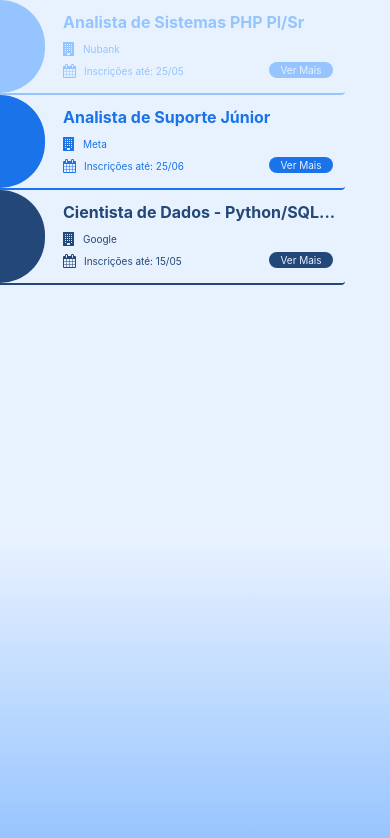
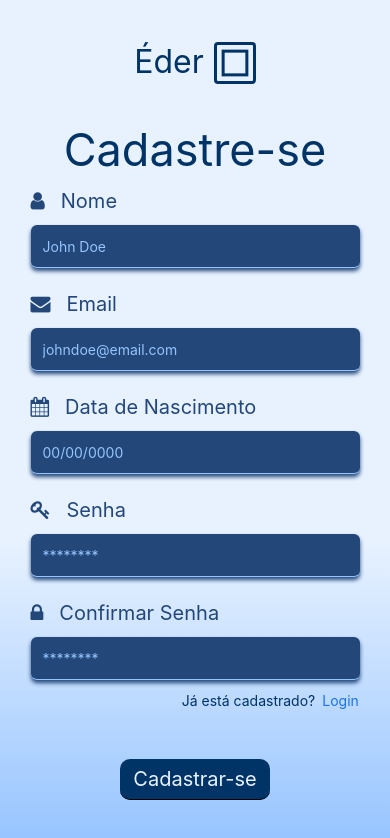
Before and after one commit to patrickfc17/Eder, a React Native app: screen / in a window 390 px wide. Shown: the top 838 px of the page. Built offline with nearby package versions, Linux system fonts and the light colour scheme.

Commit message:
:lipstick: Atualizei o botão

```diff
--- a/App.js
+++ b/App.js
@@ -18,7 +18,7 @@ export default function App() {
         colors={[lighter, lighter, light]}
         locations={[locations.start, locations.middle, locations.end]}
         style={styles.container}>
-        <Home />
+        <CadastreSePage />
       </LinearGradient>
     </View>
   )
--- a/components/BotaoCadastrar.jsx
+++ b/components/BotaoAzul.jsx
@@ -3,11 +3,11 @@ import defaults from '../styles.config'
 
 const { lighter, dark, darker } = defaults.colors
 
-export const BotaoCadastrar = () => {
+export const BotaoCadastrar = ({ texto }) => {
   return (
     <View style={styles.label}>
       <View style={styles.botao}>
-        <Text style={styles.text}>Cadastrar-se</Text>
+        <Text style={styles.texto}>{texto}</Text>
       </View>
     </View>
   )
@@ -28,7 +28,7 @@ const styles = StyleSheet.create({
     borderBottomWidth: 1,
     padding: 8,
   },
-  text: {
+  texto: {
     fontSize: 20,
     color: lighter,
     textAlign: 'center',
--- a/pages/CadastreSePage.jsx
+++ b/pages/CadastreSePage.jsx
@@ -2,8 +2,7 @@ import { StyleSheet, View } from 'react-native'
 import { Logo } from '../components/Logo'
 import { CadastreSeForm } from '../components/CadastreSeForm'
 import { Sugestao } from '../components/Sugestao'
-import { BotaoCadastrar } from '../components/BotaoCadastrar'
-import { BotaoMaisPergunta } from '../components/BotaoMaisPergunta'
+import { BotaoCadastrar } from '../components/BotaoAzul'
 
 export const CadastreSePage = () => {
   return (
@@ -19,7 +18,9 @@ export const CadastreSePage = () => {
           onNavigate={() => {}}
         />
       </View>
-      <BotaoCadastrar></BotaoCadastrar>
+      <View>
+        <BotaoCadastrar texto="Cadastrar-se" />
+      </View>
     </View>
   )
 }
```
